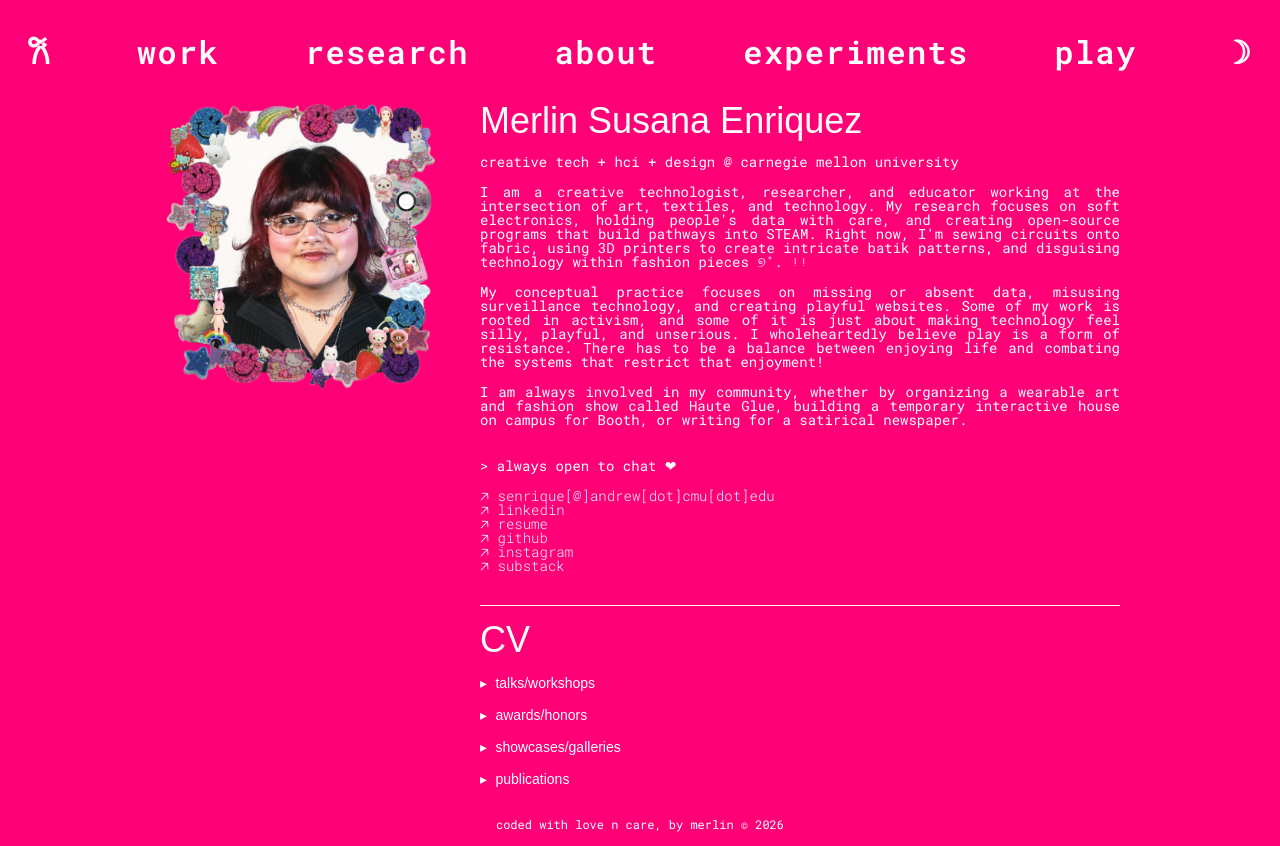
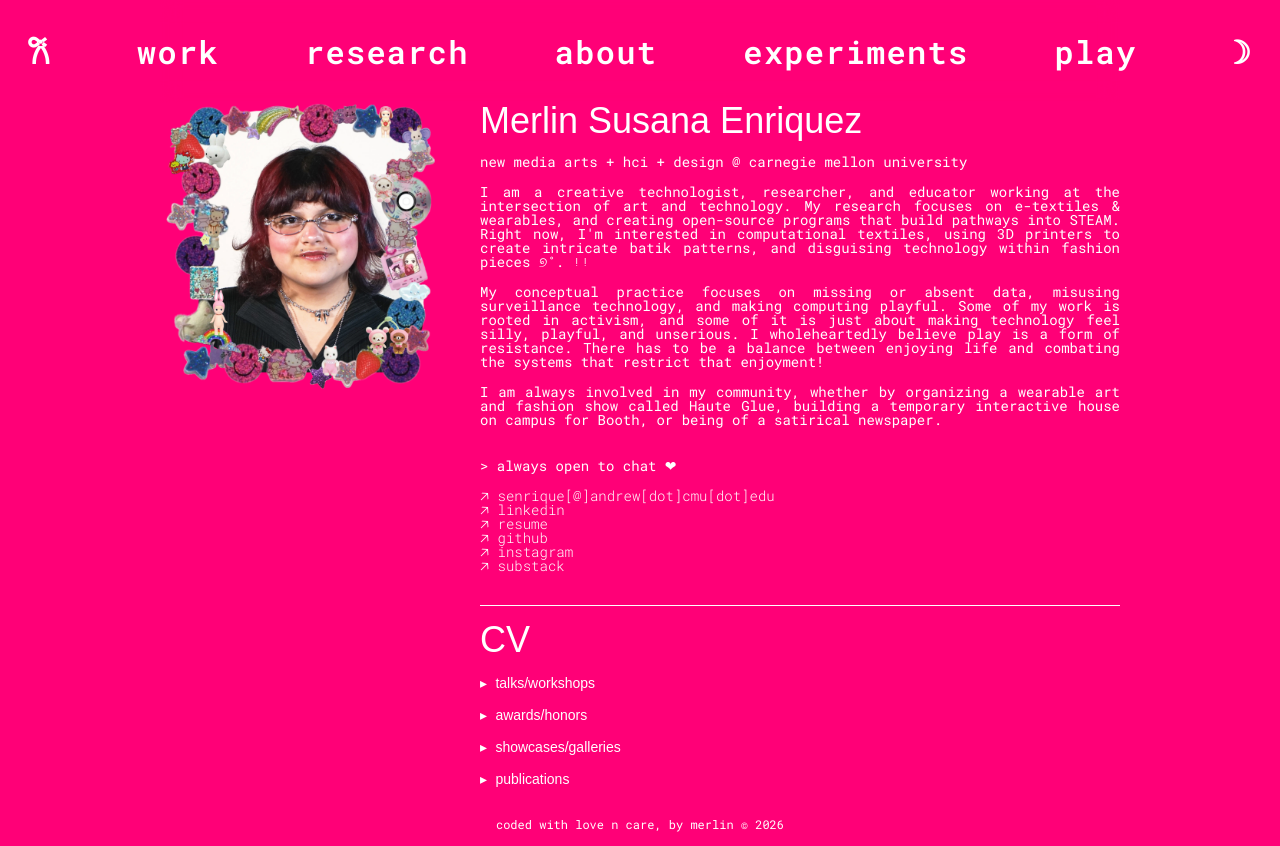
Before and after one commit to yourmerlin/luvly_computer_website, a React (Vite) app: page /about in a window 1280 px wide. Built offline with nearby package versions, Linux system fonts and the light colour scheme; a web font is replaced by a local one.

Commit message:
about update

```diff
--- a/src/pages/About.jsx
+++ b/src/pages/About.jsx
@@ -65,29 +65,28 @@ export default function About() {
             <img
               src={asset("sillyheadshot2026.webp")}
               alt="headshot of merlin with stickers surrounding the image"
-              width="500"
-              height="500"
+              width="800"
+              height="800"
             />
           </section>
         </section>
         <section className="about-bio">
           <h2>Merlin Susana Enriquez</h2>
           <br />
-          <p>creative tech + hci + design @ carnegie mellon university</p>
+          <p>new media arts + hci + design @ carnegie mellon university</p>
           <br />
           <p>
             I am a creative technologist, researcher, and educator working at
-            the intersection of art, textiles, and technology. My research
-            focuses on soft electronics, holding people's data with care, and
-            creating open-source programs that build pathways into STEAM. Right
-            now, I'm sewing circuits onto fabric, using 3D printers to create
-            intricate batik patterns, and disguising technology within fashion
-            pieces ୭˚. ᵎᵎ
+            the intersection of art and technology. My research focuses on
+            e-textiles & wearables, and creating open-source programs that build
+            pathways into STEAM. Right now, I'm interested in computational
+            textiles, using 3D printers to create intricate batik patterns, and
+            disguising technology within fashion pieces ୭˚. ᵎᵎ
           </p>
           <br />
           <p>
             My conceptual practice focuses on missing or absent data, misusing
-            surveillance technology, and creating playful websites. Some of my
+            surveillance technology, and making computing playful. Some of my
             work is rooted in activism, and some of it is just about making
             technology feel silly, playful, and unserious. I wholeheartedly
             believe play is a form of resistance. There has to be a balance
@@ -98,7 +97,7 @@ export default function About() {
           <p>
             I am always involved in my community, whether by organizing a
             wearable art and fashion show called Haute Glue, building a
-            temporary interactive house on campus for Booth, or writing for a
+            temporary interactive house on campus for Booth, or being of a
             satirical newspaper.
           </p>
           <br />
```
